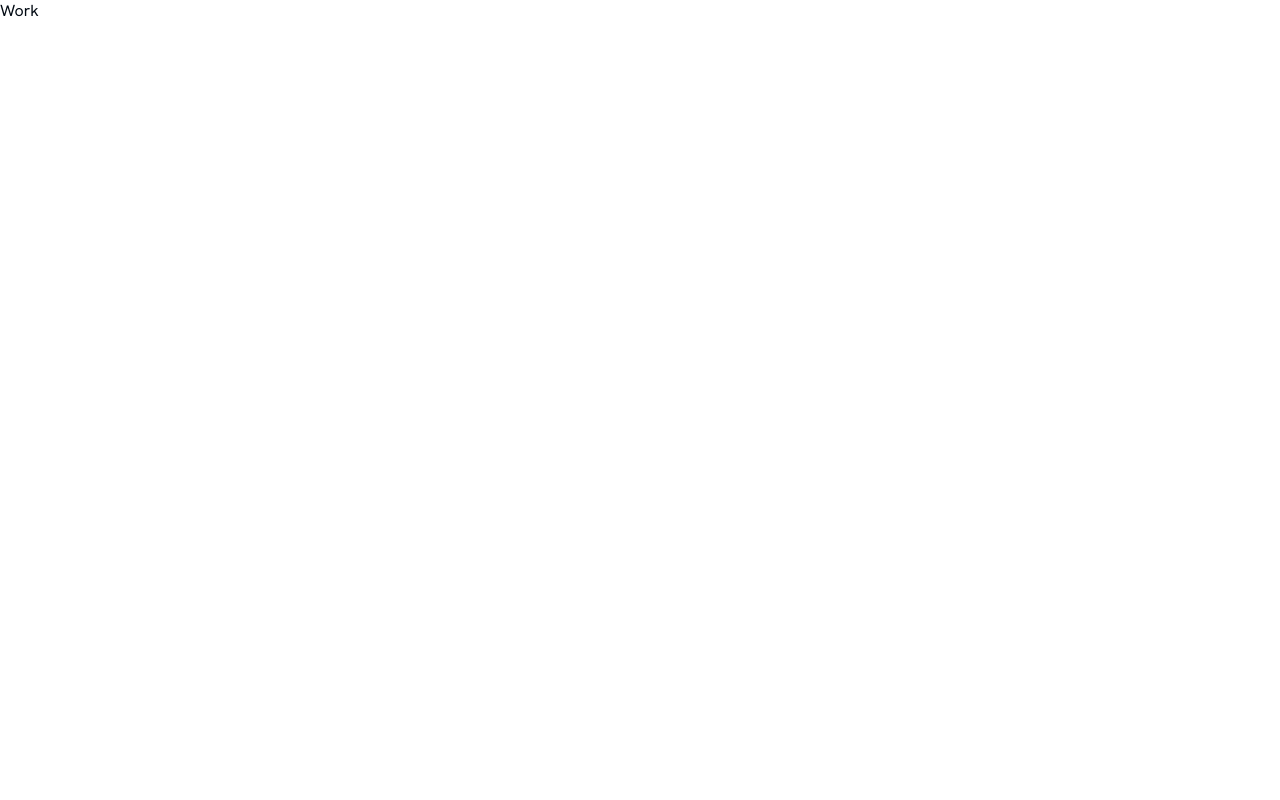
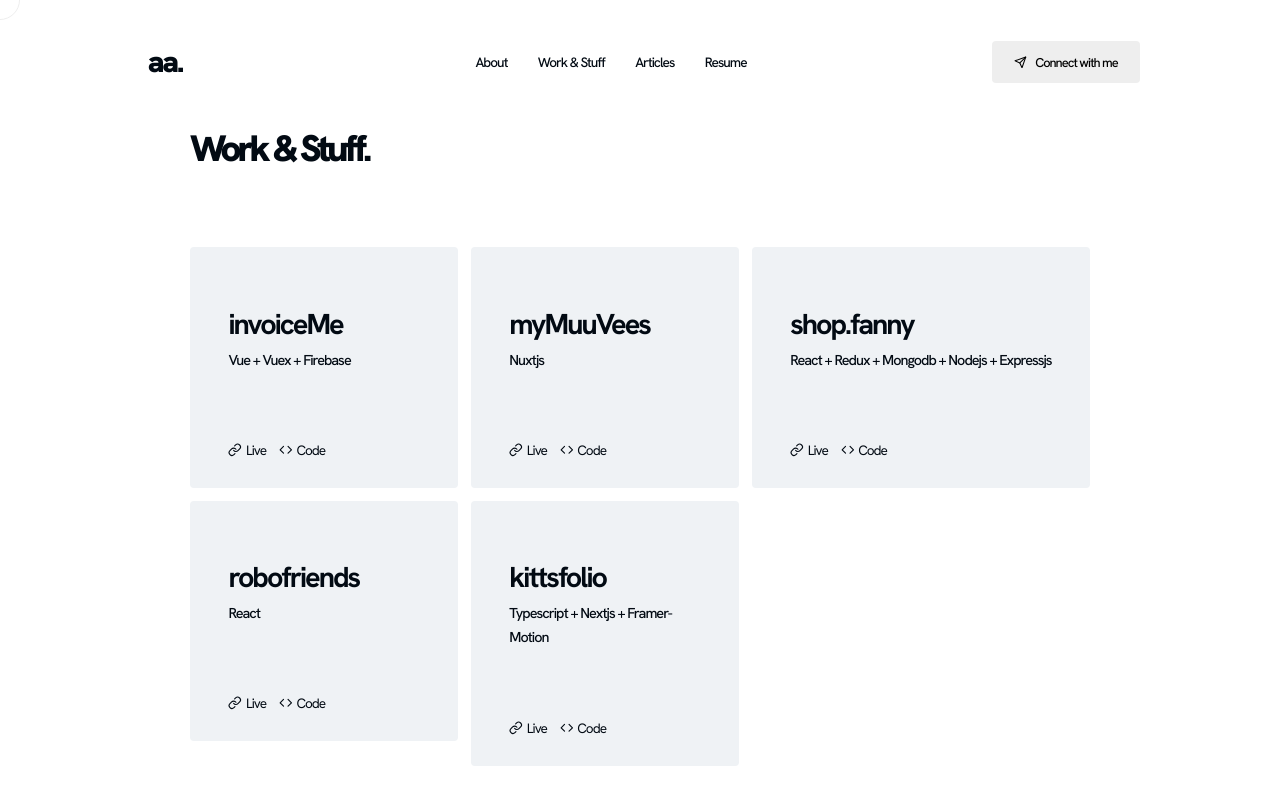
Before and after one commit to sambabib/kittsfolio, a Next.js app: page /work in a window 1280 px wide. Built offline with nearby package versions, Linux system fonts and the light colour scheme.

Commit message:
added modal

```diff
--- /dev/null
+++ b/components/modal.tsx
@@ -0,0 +1,58 @@
+import type { ReactElement } from 'react';
+
+// styles
+import styles from '../styles/modal.module.scss';
+
+// icons
+import { FiCode, FiLink, FiX } from 'react-icons/fi';
+
+interface ModalProps {
+  item: any;
+  open: boolean;
+  setOpen: any
+}
+
+const Modal = ({ item, open, setOpen }: ModalProps): ReactElement => {
+  return (
+    <div className={styles.modal}>
+      <div className={styles.modal__container}>
+        <button className={styles.close__button} onClick={() => setOpen(!open)}>
+          <FiX className={styles.close} />
+        </button>
+        <div className={styles.inner__modal}>
+          <div className={styles.heading}>
+            <h3>{item.title}</h3>
+          </div>
+          <div className={styles.description}>
+            <h4>Description:</h4>
+            <p>{item.description}</p>
+          </div>
+
+          <div className={styles.tag}>
+            <h4>Stack:</h4>
+            <div className={styles.tag__item}>
+              {item.tags.map((tag: any, index: any) => (
+                <p key={index}>{tag}</p>
+              ))}
+            </div>
+          </div>
+
+          <div className={styles.code}>
+            <h4>Github:</h4>
+            <a href={item.code} target='__blank'>
+              <FiCode className={styles.icon} /> {item.code}
+            </a>
+          </div>
+        </div>
+
+        <a href={item.live} target='__blank'>
+          <div className={styles.live}>
+            <FiLink /> Live Demo
+          </div>
+        </a>
+      </div>
+    </div>
+  );
+};
+
+export default Modal;
--- /dev/null
+++ b/components/projectCard.tsx
@@ -0,0 +1,48 @@
+import { useState } from 'react';
+import type { ReactElement } from 'react';
+
+// components
+import Modal from './modal';
+
+// styling
+import styles from '../styles/projectscard.module.scss';
+
+// icons
+import { FiCode, FiLink } from 'react-icons/fi';
+
+interface CardProps {
+  item: any;
+}
+
+const ProjectCard = ({ item }: CardProps): ReactElement => {
+  const [open, setOpen] = useState<boolean>(false);
+
+  return (
+    <>
+      <div className={styles.projects__card}>
+        <div
+          className={styles.projects__card__container}
+          onClick={() => setOpen(!open)}
+        >
+          <div className={styles.card__heading}>
+            <h3>{item.title}</h3>
+            <p>{item.tags.join(' + ')}</p>
+          </div>
+          <div className={styles.card__details}>
+            <div className={styles.live}>
+              <FiLink />
+              <a href={item.live}>Live</a>
+            </div>
+            <div className={styles.code}>
+              <FiCode />
+              <a href={item.code}>Code</a>
+            </div>
+          </div>
+        </div>
+      </div>
+      {open ? <Modal item={item} open={open} setOpen={setOpen} /> : null}
+    </>
+  );
+};
+
+export default ProjectCard;
--- a/pages/about.tsx
+++ b/pages/about.tsx
@@ -47,7 +47,7 @@ const About = (): ReactElement => {
               delay: 2,
             }}
           >
-            About
+            About.
           </motion.h2>
           <section className={styles.section}>
             <motion.p variants={fadeAbout} initial='hidden' animate='visible'>
--- a/pages/work.tsx
+++ b/pages/work.tsx
@@ -1,9 +1,34 @@
-import type { ReactElement } from "react";
+import type { ReactElement } from 'react';
+
+// components
+import Layout from '../components/layout';
+import ProjectCard from '../components/projectCard';
+
+// styling
+import styles from '../styles/work.module.scss';
+
+// utils
+import { projectData } from '../utils/projects';
 
 const Work = () => {
   return (
-    <div>Work</div>
-  )
-}
+    <div className={styles.work}>
+      <div className={styles.work__container}>
+        <h2>Work & Stuff.</h2>
 
-export default Work
+        <section className={styles.work__projects}>
+          <h3 className={styles.title}></h3>
+          {projectData.map((item) => (
+            <ProjectCard key={item.id} item={item} />
+          ))}
+        </section>
+      </div>
+    </div>
+  );
+};
+
+Work.getLayout = function getLayout(page: ReactElement) {
+  return <Layout>{page}</Layout>;
+};
+
+export default Work;
--- a/styles/globals.scss
+++ b/styles/globals.scss
@@ -21,6 +21,7 @@ a {
 
 p {
   line-height: 1.7;
+  color: $text-main;
 }
 
 * {
--- /dev/null
+++ b/styles/modal.module.scss
@@ -0,0 +1,114 @@
+// partials
+@import 'variable';
+
+.modal {
+  position: absolute;
+  right: 0;
+  left: 0;
+  display: flex;
+  justify-content: center;
+  align-items: center;
+  z-index: 10;
+
+  .modal__container {
+    max-width: 600px;
+    min-height: fit-content;
+    background: $background-secondary;
+    border-radius: 16px;
+    position: relative;
+
+    .close__button {
+      position: absolute;
+      display: flex;
+      flex-direction: column;
+      align-items: center;
+      justify-content: center;
+      right: 3%;
+      top: 3%;
+      width: 35px;
+      height: 35px;
+      border-radius: 50%;
+      background: transparent;
+      border: 4px solid $background-tertiary;
+      cursor: pointer;
+
+      .close {
+        color: $text-main;
+      }
+    }
+
+    .inner__modal {
+      padding: 1.8rem 2.4rem;
+    }
+
+    .heading {
+      h3 {
+        font-size: 1.8rem;
+        letter-spacing: -2px;
+      }
+    }
+
+    .description,
+    .tag {
+      h4 {
+        font-size: 1rem;
+        letter-spacing: -1px;
+        line-height: 1.7;
+      }
+
+      p {
+        font-size: 0.85rem;
+        letter-spacing: -1px;
+        margin-top: -1rem;
+        line-height: 1.7;
+      }
+    }
+
+    .tag {
+      .tag__item {
+        display: flex;
+        align-items: center;
+        gap: 8px;
+
+        p {
+          background: $background-primary;
+          padding: 0.4rem 0.9rem;
+          border-radius: 4px;
+          font-size: 0.75rem;
+        }
+      }
+    }
+
+    .code {
+      h4 {
+        font-size: 1rem;
+        letter-spacing: -1px;
+        margin-bottom: -0.05rem;
+        line-height: 1.7;
+      }
+
+      a {
+        font-size: 0.85rem;
+        letter-spacing: -1px;
+      }
+
+      .icon {
+        margin-right: 8px;
+        display: inline-block;
+        vertical-align: middle;
+      }
+    }
+
+    .live {
+      font-size: 0.85rem;
+      margin-top: 1.9rem;
+      background: $primary-blue;
+      color: $background-main;
+      text-align: center;
+      padding: 0.9rem 1.3rem;
+      letter-spacing: -1px;
+      border-radius: 0 0 16px 16px;
+      transition: all .3s ease;
+    }
+  }
+}
--- /dev/null
+++ b/styles/projectscard.module.scss
@@ -0,0 +1,45 @@
+// partials
+@import 'variable';
+
+.projects__card {
+  position: relative;
+
+  .projects__card__container {
+    display: flex;
+    flex-direction: column;
+    gap: 3.4rem;
+    padding: 1.8rem 2.4rem;
+    background: $background-tertiary;
+    border-radius: 4px;
+    cursor: pointer;
+
+    .card__heading {
+      h3 {
+        font-size: 1.8rem;
+        letter-spacing: -2px;
+      }
+
+      p {
+        font-size: 0.9rem;
+        font-weight: 500;
+        margin-top: -1.5rem;
+        letter-spacing: -1px;
+      }
+    }
+
+    .card__details {
+      display: flex;
+      align-items: center;
+      gap: 0.8rem;
+
+      .live,
+      .code {
+        display: flex;
+        align-items: center;
+        font-size: 0.85rem;
+        letter-spacing: -1px;
+        gap: 4px;
+      }
+    }
+  }
+}
--- a/styles/work.module.scss
+++ b/styles/work.module.scss
@@ -0,0 +1,29 @@
+// partials
+@import 'variable';
+
+.work {
+  position: relative;
+
+  .work__container {
+    max-width: 900px;
+    margin: 0 auto;
+
+    h2 {
+      font-size: 2.3rem;
+      font-weight: 900;
+      letter-spacing: -4px !important;
+    }
+
+    .work__projects {
+      display: grid;
+      grid-template-columns: repeat(2, 1fr);
+      gap: 0.8rem;
+
+      .title {
+          grid-column: 3;
+        //   border: 1px solid purple;
+          margin: 1rem 0;
+      }
+    }
+  }
+}
--- /dev/null
+++ b/utils/projects.tsx
@@ -0,0 +1,51 @@
+interface Projects {
+  id: number;
+  title: String;
+  tags: String[];
+  live: String;
+  code: String;
+  description: String;
+}
+
+export const projectData: Projects[] = [
+  {
+    id: 1,
+    title: `invoiceMe`,
+    tags: [`Vue`, `Vuex`, `Firebase`],
+    live: `https://myinvoice.netlify.app/`,
+    code: `https://github.com/sambabib/invoice-app`,
+    description: `invoiceMe helps you provide invoices to your clients, these invoices can be paid forward, edited, and saved`,
+  },
+  {
+    id: 2,
+    title: `myMuuVees`,
+    tags: [`Nuxtjs`],
+    live: `https://mymuuvees.herokuapp.com/`,
+    code: `https://github.com/sambabib/myMuuVees`,
+    description: `this is an app that shows movie plots, ratings. myMuuVees is built ontop a dummy movie api.`,
+  },
+  {
+    id: 3,
+    title: `shop.fanny`,
+    tags: [`React`, `Redux`, `Mongodb`, `Nodejs`, `Expressjs`],
+    live: ``,
+    code: `https://github.com/sambabib/shop-fanny`,
+    description: `shop.fanny is as an e-commerce store that lets you shop your favorite items. It is built ontop the MERN stack.`,
+  },
+  {
+    id: 4,
+    title: `robofriends`,
+    tags: [`React`],
+    live: `https://sambabib.github.io/robofriends/`,
+    code: `https://github.com/sambabib/robofriends`,
+    description: `robofriends was my very first react app, showing all of my friends... my robofriends.`,
+  },
+  {
+    id: 5,
+    title: `kittsfolio`,
+    tags: [`Typescript`, `Nextjs`, `Framer-Motion`, ],
+    live: ``,
+    code: `https://github.com/sambabib/kittsfolio`,
+    description: `My portfoio website built in Typescript && Nextjs.`,
+  },
+];
```
